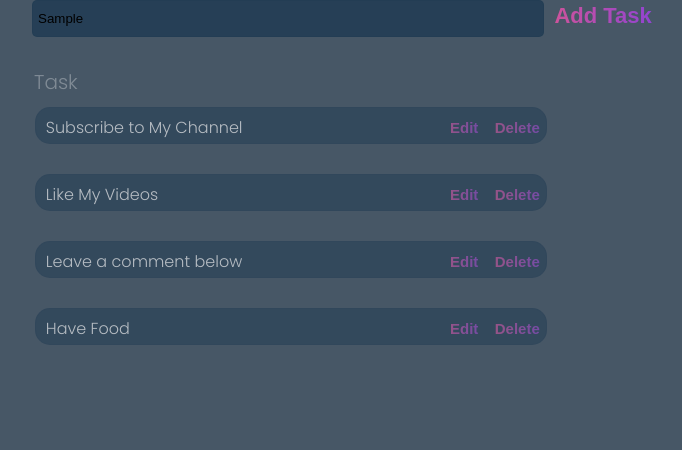
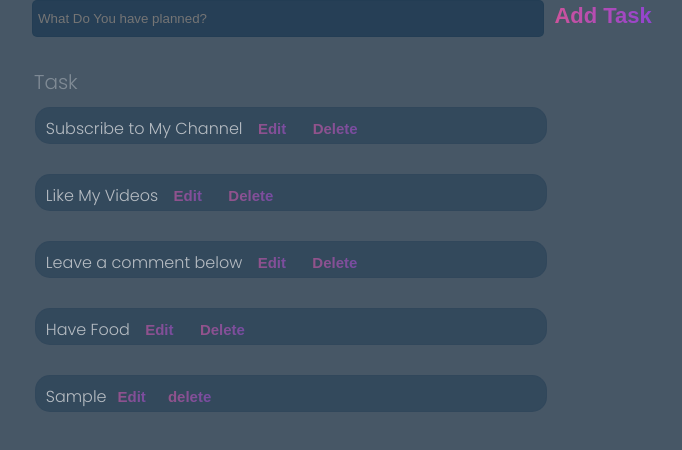
Before and after one commit to priyadwivedi76/todo, a plain HTML site: page index.html in a window 1280 px wide. Both pictures are taken after typing "Sample" into the empty fields and a click on the button "Add Task". Shown: the part 48-498 px from the top of the page, without its empty margins (234-916 px from the left). Drawn offline with Linux system fonts and the light colour scheme.

Commit message:
New Feature

```diff
--- a/app.js
+++ b/app.js
@@ -1,6 +1,26 @@
 let inp=document.querySelector("input");
 let btn1=document.querySelector(".add");
+let ul=document.querySelector("ul");
+let editbtn=document.querySelector(".edit");
+let delbtn=document.querySelector(".delete");
+let li=document.querySelector("li");
+
 
 btn1.addEventListener("click",function(){
-    console.log("button was clicked");
+    console.log(inp.value);
+    let itemlist=document.createElement("li");
+    itemlist.innerText=inp.value;
+    itemlist.classList.add("item");
+    ul.appendChild(itemlist);
+    inp.value="";
+
+    let editbutton=document.createElement("button");
+    editbutton.classList.add("edit");
+    editbutton.innerText="Edit";
+    itemlist.appendChild(editbutton);
+
+    let delbutton=document.createElement("button");
+    delbutton.classList.add("delete");
+    delbutton.innerText="delete";
+    itemlist.appendChild(delbutton);
 });
--- a/index.html
+++ b/index.html
@@ -22,33 +22,25 @@
             <div class="task">
                 <p>Task</p>
                 <ul>
-                    <li>
+                    <li class="item">
                         Subscribe to My Channel
-                        <div class="btn1">
                         <button class="edit">Edit</button>
                         <button class="delete">Delete</button>
-                        </div>
                     </li>
-                    <li>
+                    <li  class="item">
                         Like My Videos
-                        <div class="btn2">
                         <button class="edit">Edit</button>
                         <button class="delete">Delete</button>
-                        </div>
                     </li>
-                    <li>
+                    <li  class="item">
                         Leave a comment below
-                        <div class="btn3">
                         <button class="edit">Edit</button>
                         <button class="delete">Delete</button>
-                        </div>
                     </li>
-                    <li>
+                    <li  class="item">
                         Have Food
-                        <div class="btn4">
                             <button class="edit">Edit</button>
                             <button class="delete">Delete</button>
-                        </div>
                     </li>
                 </ul>
             </div>
--- a/style.css
+++ b/style.css
@@ -61,8 +61,6 @@ header input{
 
 .task ul li{
     padding-left: 10px;
-    display: flex;
-    justify-content: space-between;
     list-style: none;
     height: 35px;
     opacity:0.6;
@@ -77,9 +75,8 @@ header input{
 }
 .task ul li button{
     text-decoration: none;
-    position: relative;
-    padding: 5px;
     font-size:15px;
+    padding: 10px;
     font-weight: 600;
     line-height: 20px;
     border:rgba(71, 87, 102,0) 1px solid;
@@ -89,7 +86,10 @@ header input{
     -webkit-background-clip: text;
     transition: 0.3s linear;
 }
+input{
+    color: white;
 
+}
 .task ul li:hover{
     height: 38px;
     width: 525px;
```
Lines whose indentation alone changed are shown as unchanged.
